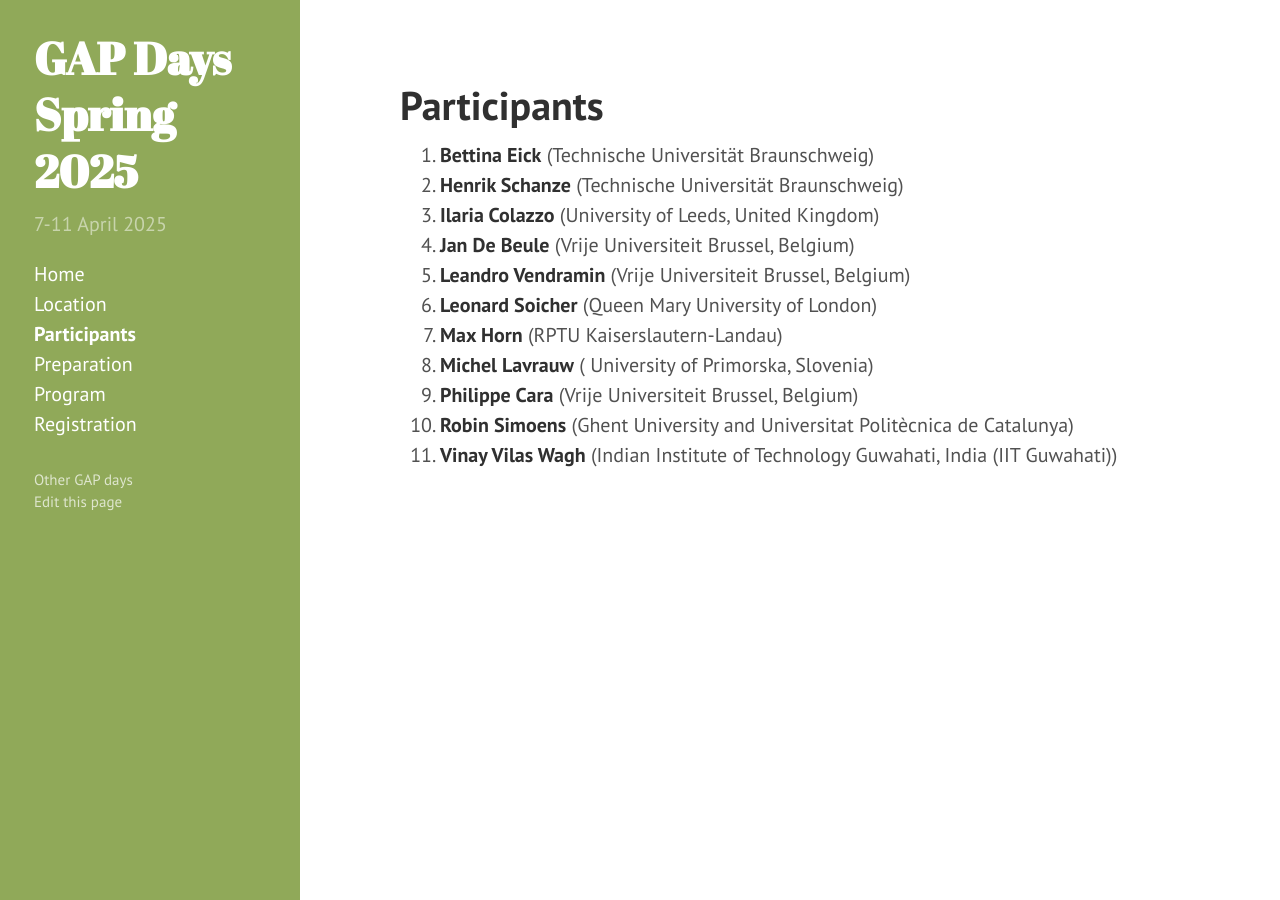
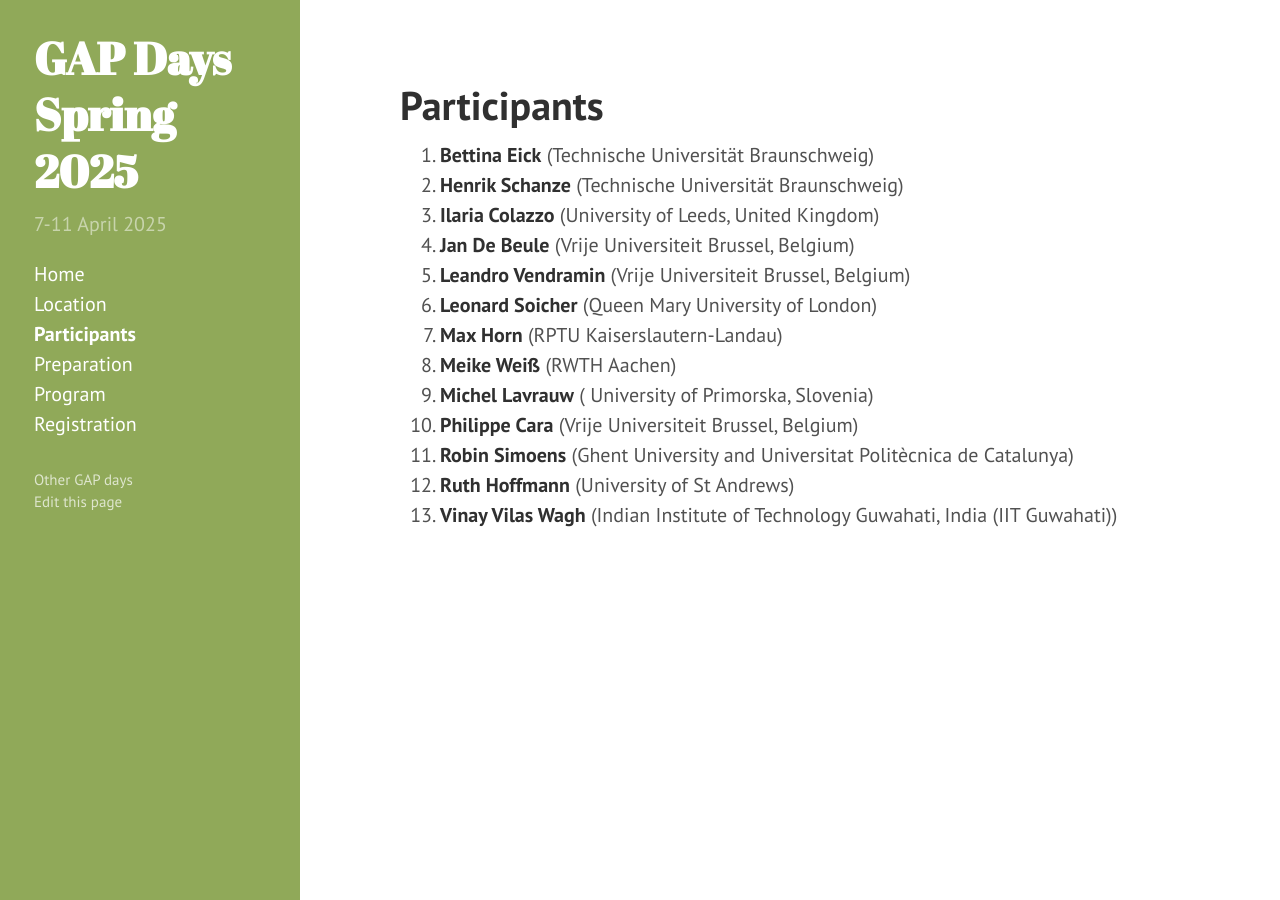
Before and after one commit to gapdays/gapdays2025-spring, a Jekyll site: the page built from participants.md, in a window 1280 px wide. Built offline with Jekyll 4.4.1, drawn with Linux system fonts in a browser that asks for light colours.

Commit message:
added two more participatns

```diff
--- a/participants.md
+++ b/participants.md
@@ -13,6 +13,8 @@ participants:
   - {name: Leonard Soicher, affiliation: "Queen Mary University of London"}
   - {name: Robin Simoens, affiliation: "Ghent University and Universitat Politècnica de Catalunya"}
   - {name: Vinay Vilas Wagh, affiliation: "Indian Institute of Technology Guwahati, India (IIT Guwahati)"}
+  - {name: Meike Weiß, affiliation: "RWTH Aachen"}
+  - {name: Ruth Hoffmann, affiliation: "University of St Andrews"}
 ---
 
 <ol>{% assign participants = page.participants | sort: "name" %}
```
